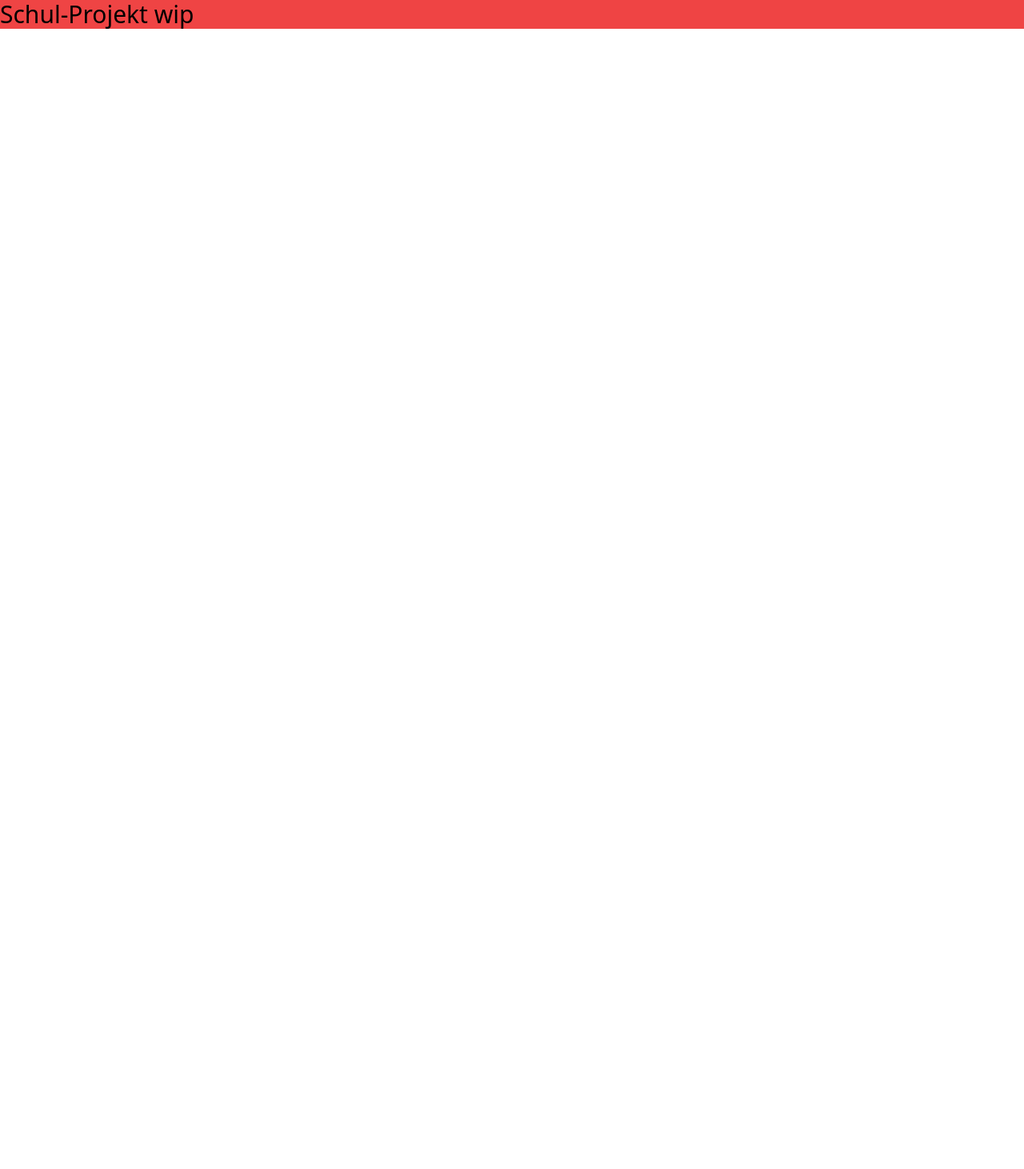
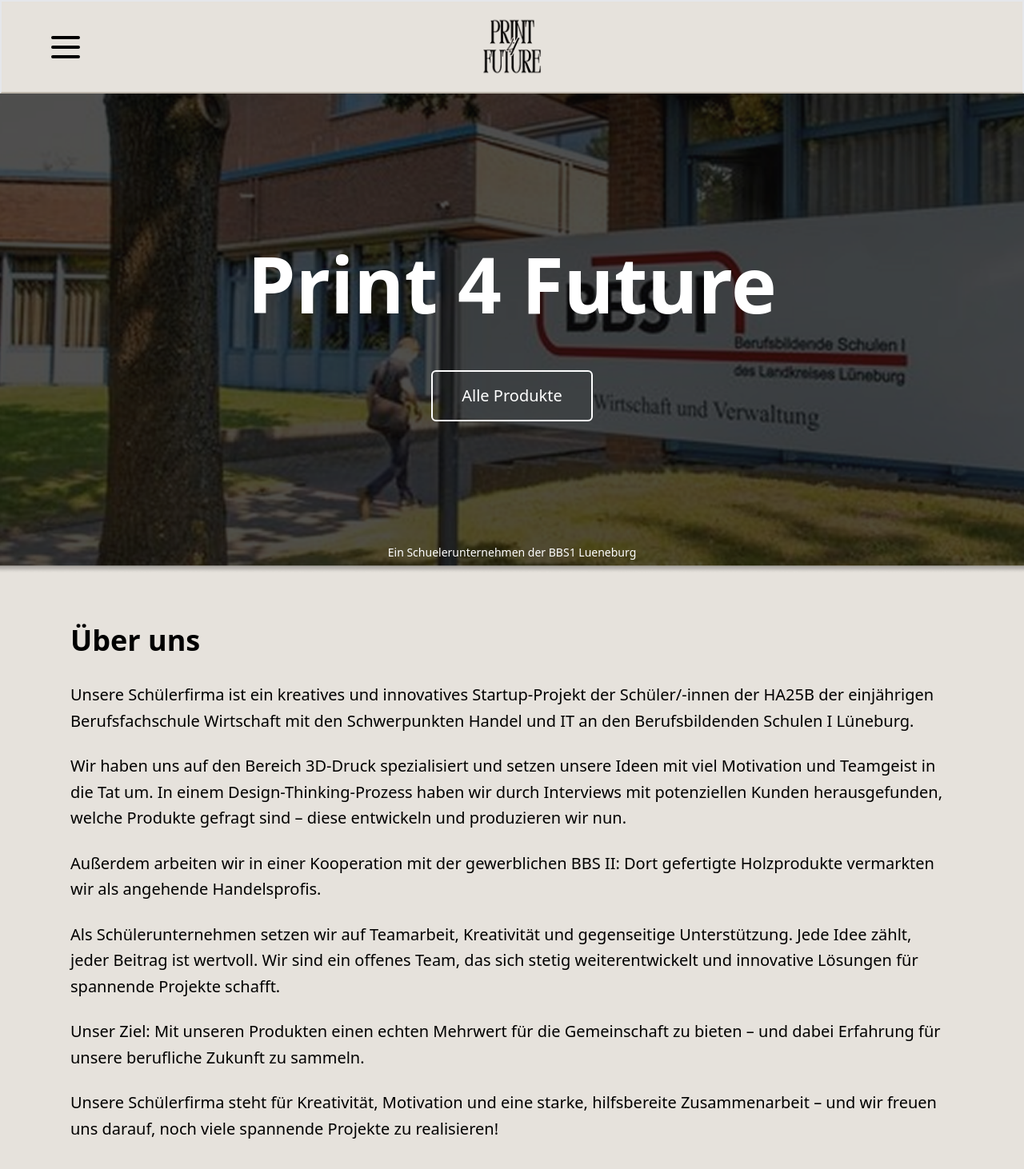
Before and after one commit to vinhegewald/schul-projekt, a Nuxt app: page / in a window 1280 px wide. Shown: the top 1462 px of the page at 80% size. Before the commit the page ends 800 px from the top, so only its background shows below. Built offline with nearby package versions, Linux system fonts and the light colour scheme.

Commit message:
feat: landing page

```diff
--- /dev/null
+++ b/app.vue
@@ -0,0 +1,7 @@
+<template>
+  <div class="bg-[#E6E2DC]">
+    <NuxtLayout class="layouts">
+      <NuxtPage />
+    </NuxtLayout>
+  </div>
+</template>
--- a/app/app.vue
+++ /dev/null
@@ -1,5 +0,0 @@
-<template>
-  <div>
-    <h1 class="text-3xl bg-red-500">Schul-Projekt wip</h1>
-  </div>
-</template>
--- /dev/null
+++ b/components/generic/Navbar.vue
@@ -0,0 +1,72 @@
+<template>
+  <nav class="border-b-[#BCB5AA] h-[117px] border-2 p-4">
+    <div class="flex items-center justify-between h-full">
+      <!-- Burger menu button (always visible) -->
+      <button
+        @click="isMenuOpen = !isMenuOpen"
+        class="pl-10 text-black focus:outline-none"
+        aria-label="Toggle menu"
+      >
+        <svg
+          class="w-12 h-12"
+          fill="none"
+          stroke="currentColor"
+          viewBox="0 0 24 24"
+          stroke-width="2"
+        >
+          <path
+            v-if="!isMenuOpen"
+            stroke-linecap="round"
+            stroke-linejoin="round"
+            d="M4 6h16M4 12h16M4 18h16"
+          />
+          <path
+            v-else
+            stroke-linecap="round"
+            stroke-linejoin="round"
+            d="M6 18L18 6M6 6l12 12"
+          />
+        </svg>
+      </button>
+
+      <!-- Centered logo -->
+      <a href="/" class="absolute left-1/2 transform -translate-x-1/2">
+        <img
+          src="/images/transparent_logo.png"
+          alt="Logo"
+          class="h-[110px] w-auto"
+        />
+      </a>
+
+      <!-- Spacer to balance the layout -->
+      <div class="w-12"></div>
+    </div>
+
+    <!-- Menu (toggleable) -->
+    <ul v-if="isMenuOpen" class="flex flex-col gap-4 mt-4 m-0 p-0 list-none">
+      <li>
+        <a href="/" class="text-white font-medium hover:underline">Home</a>
+      </li>
+      <li>
+        <a href="/about" class="text-white font-medium hover:underline"
+          >About</a
+        >
+      </li>
+      <li>
+        <a href="/contact" class="text-white font-medium hover:underline"
+          >Contact</a
+        >
+      </li>
+    </ul>
+  </nav>
+</template>
+
+<script setup lang="ts">
+import { ref } from "vue";
+
+defineOptions({
+  name: "GenericNavbar",
+});
+
+const isMenuOpen = ref(false);
+</script>
--- /dev/null
+++ b/components/landing/About.vue
@@ -0,0 +1,46 @@
+<template>
+  <div class="my-16 mx-auto max-w-6xl px-6">
+    <h2 class="font-bold text-4xl mb-8">Über uns</h2>
+    <div class="text-xl leading-relaxed space-y-6">
+      <p>
+        Unsere Schülerfirma ist ein kreatives und innovatives Startup-Projekt
+        der Schüler/-innen der HA25B der einjährigen Berufsfachschule Wirtschaft
+        mit den Schwerpunkten Handel und IT an den Berufsbildenden Schulen I
+        Lüneburg.
+      </p>
+      <p>
+        Wir haben uns auf den Bereich 3D-Druck spezialisiert und setzen unsere
+        Ideen mit viel Motivation und Teamgeist in die Tat um. In einem
+        Design-Thinking-Prozess haben wir durch Interviews mit potenziellen
+        Kunden herausgefunden, welche Produkte gefragt sind – diese entwickeln
+        und produzieren wir nun.
+      </p>
+      <p>
+        Außerdem arbeiten wir in einer Kooperation mit der gewerblichen BBS II:
+        Dort gefertigte Holzprodukte vermarkten wir als angehende Handelsprofis.
+      </p>
+      <p>
+        Als Schülerunternehmen setzen wir auf Teamarbeit, Kreativität und
+        gegenseitige Unterstützung. Jede Idee zählt, jeder Beitrag ist wertvoll.
+        Wir sind ein offenes Team, das sich stetig weiterentwickelt und
+        innovative Lösungen für spannende Projekte schafft.
+      </p>
+      <p>
+        Unser Ziel: Mit unseren Produkten einen echten Mehrwert für die
+        Gemeinschaft zu bieten – und dabei Erfahrung für unsere berufliche
+        Zukunft zu sammeln.
+      </p>
+      <p>
+        Unsere Schülerfirma steht für Kreativität, Motivation und eine starke,
+        hilfsbereite Zusammenarbeit – und wir freuen uns darauf, noch viele
+        spannende Projekte zu realisieren!
+      </p>
+    </div>
+  </div>
+</template>
+
+<script lang="ts" setup>
+defineOptions({
+  name: "LandingAbout",
+});
+</script>
--- /dev/null
+++ b/components/landing/Hero.vue
@@ -0,0 +1,32 @@
+<template>
+  <section
+    class="relative h-[600px] bg-cover bg-center bg-no-repeat flex items-center justify-center"
+    style="background-image: url('/images/background-hero.png')"
+  >
+    <div class="relative z-10 flex flex-col items-center gap-10">
+      <h1
+        class="text-white text-3xl md:text-7xl lg:text-8xl font-bold text-center px-4"
+      >
+        Print 4 Future
+      </h1>
+      <a
+        href="/products"
+        class="border-2 border-white mt-5 text-white px-9 py-4 text-xl rounded-md font-medium hover:bg-white hover:text-black transition-colors"
+      >
+        Alle Produkte
+      </a>
+    </div>
+
+    <p
+      class="absolute bottom-4 left-1/2 transform -translate-x-1/2 text-white text-sm z-10"
+    >
+      Ein Schuelerunternehmen der BBS1 Lueneburg
+    </p>
+  </section>
+</template>
+
+<script setup lang="ts">
+defineOptions({
+  name: "LandingHero",
+});
+</script>
--- /dev/null
+++ b/layouts/default.vue
@@ -0,0 +1,13 @@
+<template>
+  <div class="min-h-screen">
+    <GenericNavbar />
+
+    <slot />
+  </div>
+</template>
+
+<script setup lang="ts">
+defineOptions({
+  name: "DefaultLayout",
+});
+</script>
--- a/nuxt.config.ts
+++ b/nuxt.config.ts
@@ -3,6 +3,7 @@ export default defineNuxtConfig({
   compatibilityDate: '2025-07-15',
   devtools: { enabled: true },
 
+  css: ['~/public/css/index.css'],
   modules: [
     '@nuxt/eslint',
     '@nuxt/fonts',
--- /dev/null
+++ b/pages/index.vue
@@ -0,0 +1,8 @@
+<template>
+  <div>
+    <LandingHero />
+    <LandingAbout />
+  </div>
+</template>
+
+<script setup lang="ts"></script>
--- /dev/null
+++ b/public/css/index.css
@@ -0,0 +1,3 @@
+html {
+  background-color: #e6e2dc;
+}
```
Also changed, not shown: public/images/background-hero.png (added), public/images/transparent_logo.png (added).
